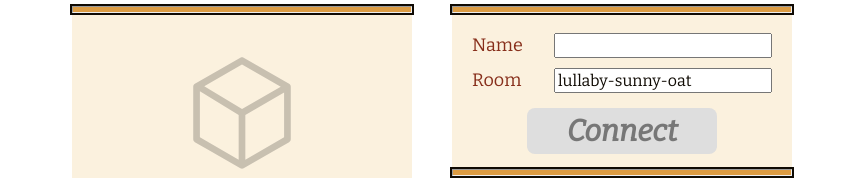
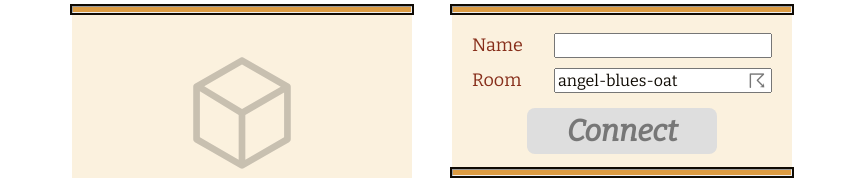
Before and after one commit to wickworks/witchdice, a React (Create React App) app: page / in a window 1280 px wide. Shown: the part 361-539 px from the top of the page, without its empty margins (208-1071 px from the left). Built offline with nearby package versions, Linux system fonts and the light colour scheme.

Commit message:
store connected party room & name, randomize room button

```diff
--- a/src/components/Main.jsx
+++ b/src/components/Main.jsx
@@ -86,6 +86,8 @@ if (!loadedVersion || brokeOldCharacterData || brokeOldMonsterData) {
       data.allAttackData
     )
   })
+
+  localStorage.setItem("version", CURRENT_VERSION);
 }
 
 
@@ -135,8 +137,15 @@ const Main = () => {
     setAllMonsterEntries(monsterEntries);
     setAllCharacterEntries(characterEntries);
 
-    // get the random starting room
-    setPartyRoom( `${randomWords(1)}-${randomWords({exactly: 1, maxLength: 6})}-${randomWords({exactly: 1, maxLength: 4})}` )
+    const loadedRoom = localStorage.getItem("party_room");
+    if (loadedRoom) {
+      setPartyRoom(loadedRoom);
+    } else {
+      generateRoomName()
+    }
+
+    const loadedName = localStorage.getItem("party_name");
+    if (loadedName) setPartyName(loadedName);
 
   }, []);
 
@@ -489,11 +498,18 @@ const Main = () => {
       );
 
       setPartyConnected(true);
+      localStorage.setItem("party_name", partyName);
+      localStorage.setItem("party_room", partyRoom);
 
     } catch (error) {
       console.log('ERROR: ',error.message);
       setPartyConnected(false);
     }
+  }
+
+
+  const generateRoomName = () => {
+    setPartyRoom( `${randomWords(1)}-${randomWords({exactly: 1, maxLength: 6})}-${randomWords({exactly: 1, maxLength: 4})}` )
   }
 
   const addNewDicebagPartyRoll = (rolls) => {
@@ -594,6 +610,7 @@ const Main = () => {
           setPartyName={setPartyName}
           partyRoom={partyRoom}
           setPartyRoom={setPartyRoom}
+          generateRoomName={generateRoomName}
           partyConnected={partyConnected}
           connectToRoom={connectToRoom}
         />
--- a/src/components/PartyPanel.jsx
+++ b/src/components/PartyPanel.jsx
@@ -6,6 +6,7 @@ const PartyPanel = ({
   allPartyActionData,
   partyRoom, partyName,
   setPartyRoom, setPartyName,
+  generateRoomName,
   partyConnected, connectToRoom,
 }) => {
 
@@ -38,6 +39,12 @@ const PartyPanel = ({
           <div className='party-room-container'>
             <label htmlFor='party-room'>Room</label>
             <input type='text' id='party-room' value={partyRoom} onChange={(e) => updatePartyRoom(e.target.value)}/>
+            <button
+              className='generate-new-room'
+              onClick={generateRoomName}
+            >
+              ☈
+            </button>
           </div>
 
           <button
--- a/src/components/PartyPanel.scss
+++ b/src/components/PartyPanel.scss
@@ -19,6 +19,7 @@
 
 	.party-room-container, .party-name-container {
     @include text_character_list;
+		position: relative;
 		display: flex;
 		justify-content: space-between;
 		align-items: center;
@@ -27,6 +28,20 @@
 		input {
 			@include text_default;
 			width: 70%;
+		}
+
+		.generate-new-room {
+			position: absolute;
+			right: 0;
+			top: 10px;
+			background: none;
+			border: none;
+			font-size: 20px;
+			color: $grey_mid;
+			transition: color .075s ease-out;
+			cursor: pointer;
+
+			&:hover { color: $soft_black; }
 		}
 	}
 
--- a/src/data.js
+++ b/src/data.js
@@ -131,7 +131,6 @@ function saveCharacterData(id, newName, newAllAttackData) {
 
   const storageName = getCharacterStorageName(id, newName);
   localStorage.setItem(storageName, JSON.stringify(characterData));
-  localStorage.setItem("version", CURRENT_VERSION);
 
   // has the name changed? if so, delete the old one
   for ( var i = 0, len = localStorage.length; i < len; ++i ) {
--- a/src/random_words.js
+++ b/src/random_words.js
@@ -1,12 +1,15 @@
 var wordList = [
 'bear', 'bear', 'oat', 'tea', 'soft', 'willow', 'toad', 'doll', 'flower', 'peach', 'milky', 'dream', 'spring', 'kitty', 'pixie', 'fairy', 'fae',
-'sargasso', 'sea', 'brood', 'conflate', 'demure', 'dulcet', 'elixir', 'eloquent', 'ephemeral', 'epiphany', 'ethereal', 'evanescent', 'evocative', 'fetching', 'felicity', 'furtive', 'gambol', 'glamour', 'gossamer', 'harbinger', 'labyrinth', 'lagoon', 'languor', 'lilt', 'lithe', 'love', 'murmur', 'nemesis', 'opulent', 'penumbra', 'plethora', 'ripple', 'susurrous', 'talisman', 'umbrella', 'vestige',
+'sargasso', 'sea', 'brood', 'conflate', 'demure', 'dulcet', 'elixir', 'eloquent', 'ephemeral', 'epiphany', 'ethereal', 'evanescent', 'evocative', 'fetching', 'felicity', 'furtive', 'glamour', 'gossamer', 'harbinger', 'labyrinth', 'lagoon', 'languor', 'lilt', 'lithe', 'love', 'murmur', 'nemesis', 'opulent', 'penumbra', 'plethora', 'ripple', 'susurrous', 'talisman', 'umbrella', 'vestige',
 'cerulean', 'mist', 'sapphire', 'serene', 'form', 'lake', 'art', 'ideal','dream','gentle','treasure','life','gem','serpent','wonder','sculpt',
 'mother','passion','smile','eternity','fantastic','destiny','freedom','tranquil',
 'fawn','dawn','chalice','anemone','tranquil','hush','golden','halcyon','thrush','chimes','murmuring','lullaby','luminous','melody','marigold','tendril','mist','oleander','rosemary',
 'bubble','pod','handmade','renew','empathy','luminous','musical','angel','loss','comfort','kindness','timeless','ancient','wick','olive','gilded','shade',
 'fresh','sun','fragrant','bloom','blossom','growth','dormant','divine','friend','statue','lost',
-'leaf','fruit','plant','soil','bulb','landscape','herb','acorn','berry','sunny','kiss','crisp','wind'
+'leaf','fruit','plant','soil','bulb','landscape','herb','acorn','berry','sunny','kiss','crisp','wind',
+'jazz','blues','folk','territory','valence','clementine','leap','acre','ballad',
+'briar','blueberry','palace','dusk','symphony','hex','cadence',
+'waltz','tango','cache','heart','thorn','ibex'
 ];
 
 function words(options) {
```
Also changed, not shown: 1 other file (tests, documents, lock files or other folders).
